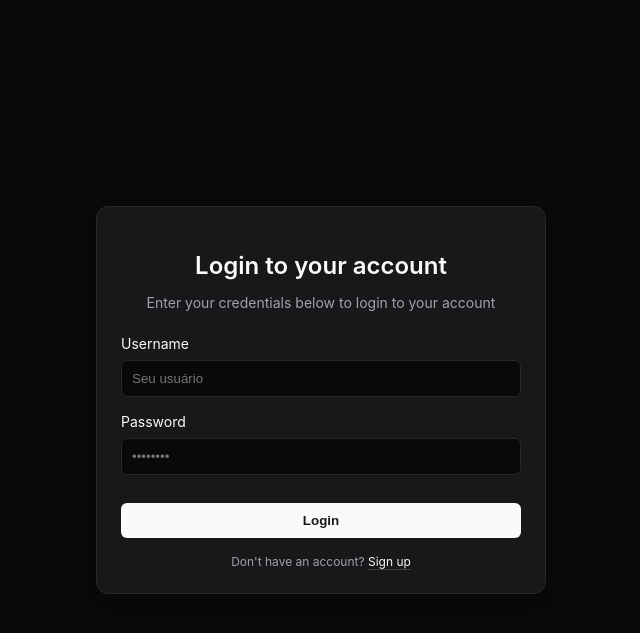
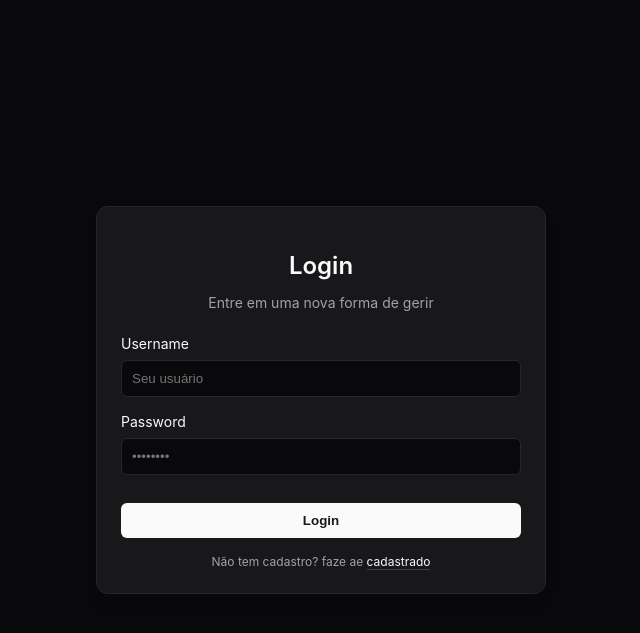
Before and after one commit to Galessss/maycon-sistem, a Django app: a page that uses templates/login.html in a window 1280 px wide. Shown: the top 633 px of the page, without its empty margins (319-959 px from the left). Run offline with Django 5.2, Linux system fonts and the light colour scheme.

```diff
--- a/templates/login.html
+++ b/templates/login.html
@@ -72,8 +72,8 @@
 </head>
 <body>
     <div class="login-card">
-        <h2>Login to your account</h2>
-        <p>Enter your credentials below to login to your account</p>
+        <h2>Login </h2>
+        <p>Entre em uma nova forma de gerir</p>
 
         <form method="post">
             {% csrf_token %}
@@ -89,7 +89,7 @@
         </form>
 
         <div class="footer-text">
-    Don't have an account? <a href="{% url 'signup' %}">Sign up</a>
+    Não tem cadastro? faze ae <a href="{% url 'signup' %}">cadastrado</a>
 </div>
     </div>
 </body>
```
